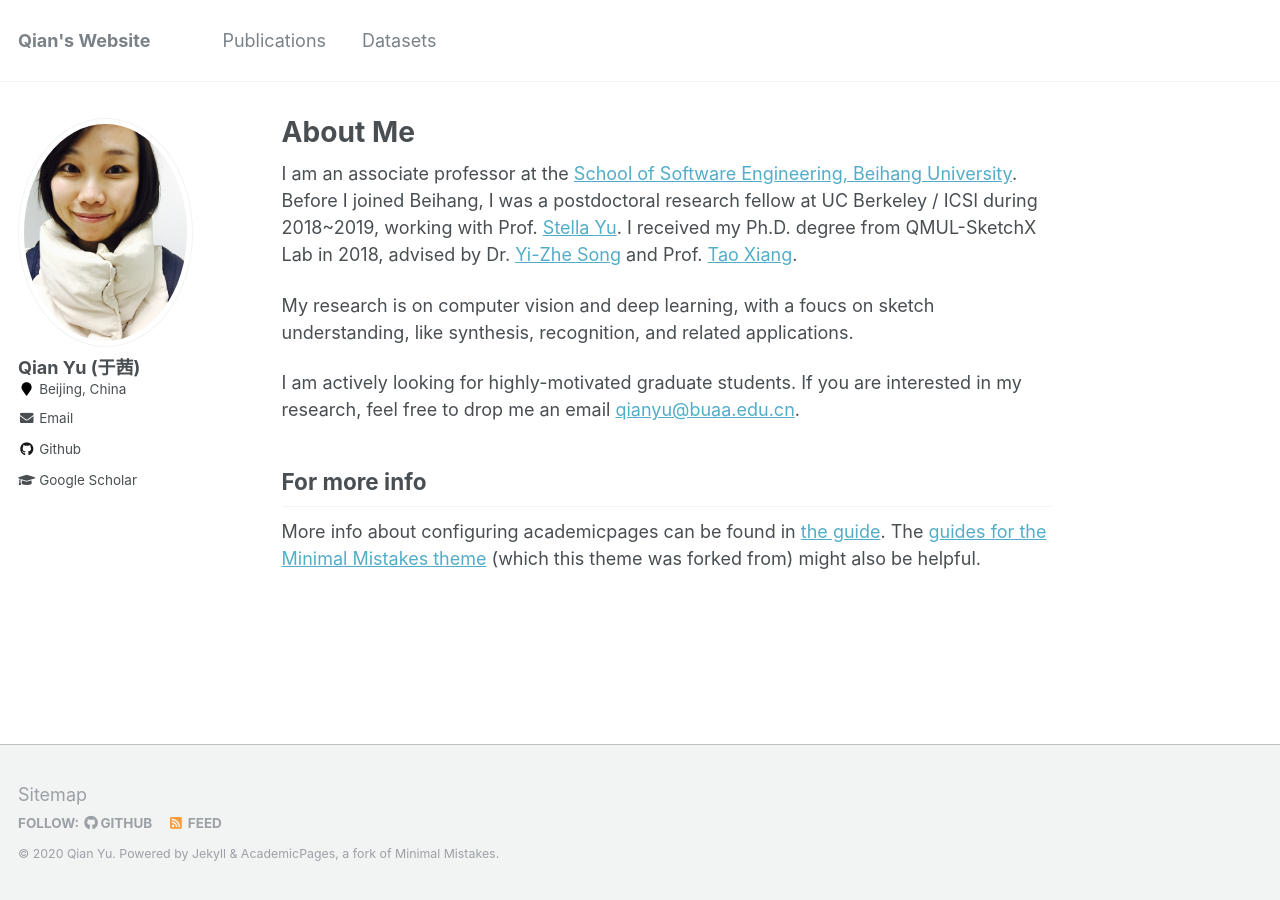
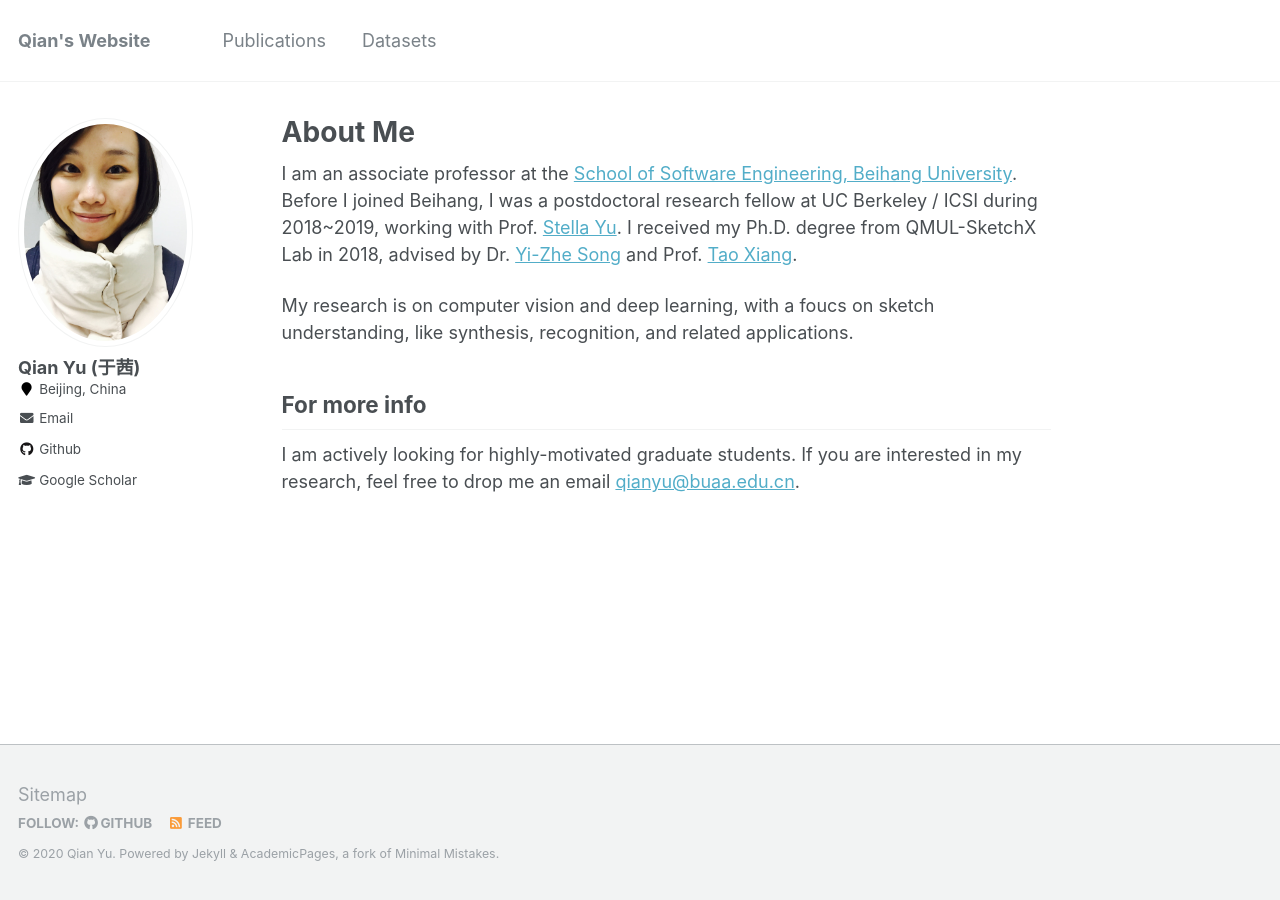
Before and after one commit to yuqian1023/yuqian1023.github.io, a Jekyll site: the page built from _pages/about.md, in a window 1280 px wide. Built offline with Jekyll 4.4.1, drawn with Linux system fonts in a browser that asks for light colours.

Commit message:
Update about.md

```diff
--- a/_pages/about.md
+++ b/_pages/about.md
@@ -11,9 +11,6 @@
 
 My research is on computer vision and deep learning, with a foucs on sketch understanding, like synthesis, recognition, and related applications.
 
-I am actively looking for highly-motivated graduate students. If you are interested in my research, feel free to drop me an email [qianyu@buaa.edu.cn](qianyu@buaa.edu.cn).
-
-
 For more info
 ------
-More info about configuring academicpages can be found in [the guide](https://academicpages.github.io/markdown/). The [guides for the Minimal Mistakes theme](https://mmistakes.github.io/minimal-mistakes/docs/configuration/) (which this theme was forked from) might also be helpful.
+I am actively looking for highly-motivated graduate students. If you are interested in my research, feel free to drop me an email [qianyu@buaa.edu.cn](qianyu@buaa.edu.cn).
```
